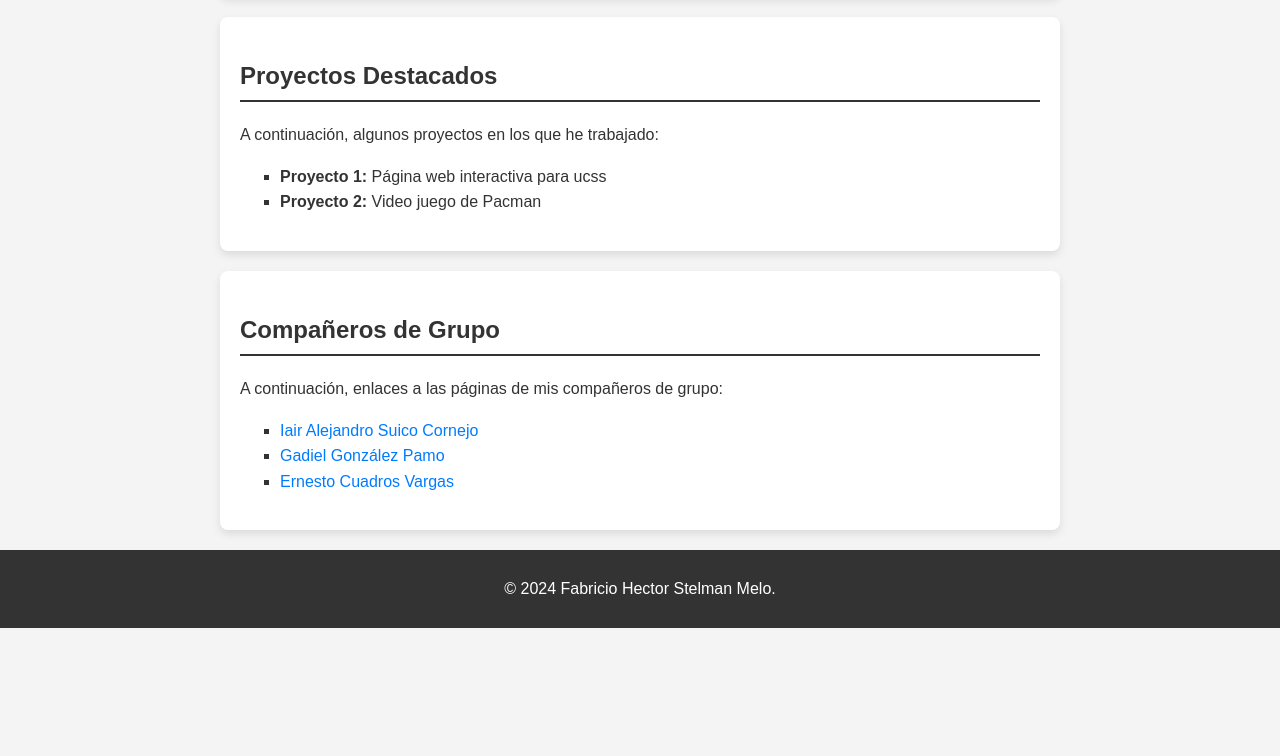
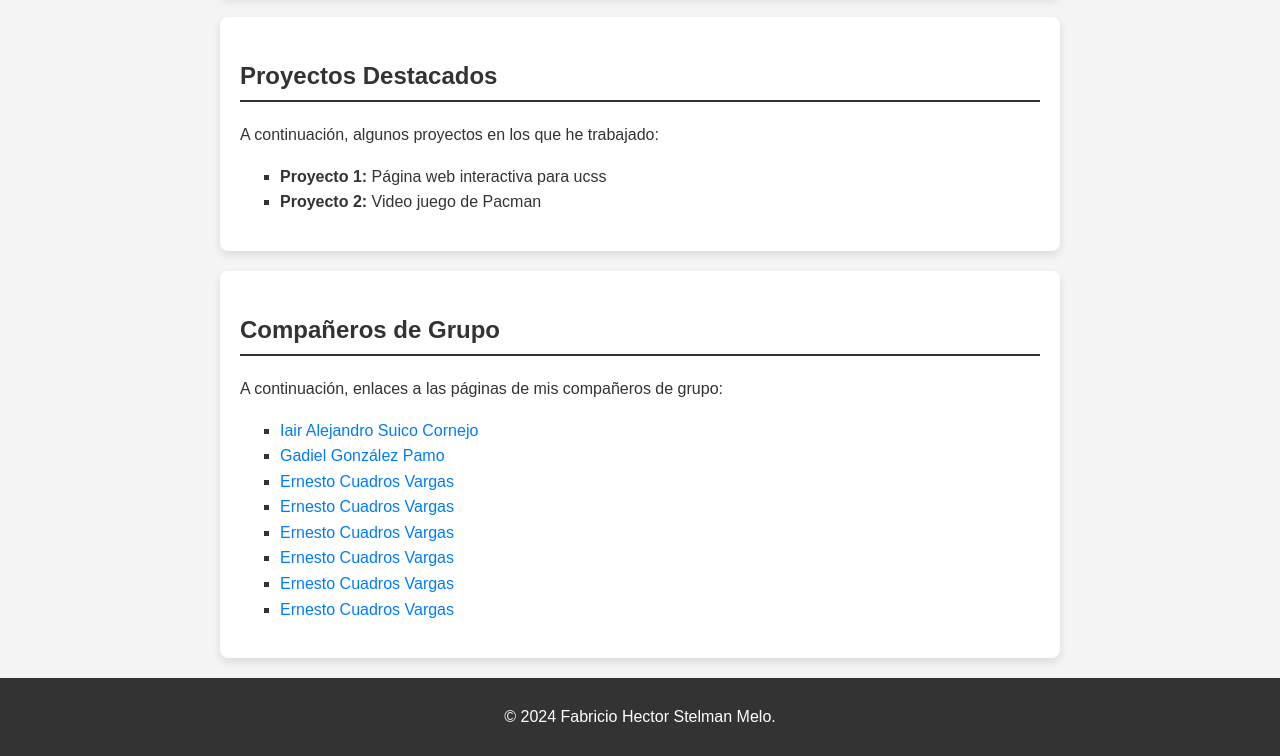
Before and after one commit to fsm2005/fabricio-stelman-melo, a plain HTML site: page index.html in a window 1280 px wide. Shown: the part 858-1614 px from the top of the page. Before the commit the page ends 1486 px from the top, so only its background shows below. Drawn offline with Linux system fonts and the light colour scheme.

Commit message:
index.html

```diff
--- a/index.html
+++ b/index.html
@@ -113,6 +113,11 @@
             <li><a href="https://paginawebiair.web.app/" target="_blank">Iair Alejandro Suico Cornejo</a></li>
             <li><a href="https://ultrones09.github.io/Gadiel-Mateo-Gonzalez-Pamo/" target="_blank">Gadiel González Pamo</a></li>
             <li><a href="https://ecuadros.blogspot.com/?m=1" target="_blank">Ernesto Cuadros Vargas</a></li>
+            <li><a href="https://ecuadros.blogspot.com/?m=1" target="_blank">Ernesto Cuadros Vargas</a></li>
+            <li><a href="https://ecuadros.blogspot.com/?m=1" target="_blank">Ernesto Cuadros Vargas</a></li>
+            <li><a href="https://ecuadros.blogspot.com/?m=1" target="_blank">Ernesto Cuadros Vargas</a></li>
+            <li><a href="https://ecuadros.blogspot.com/?m=1" target="_blank">Ernesto Cuadros Vargas</a></li>
+            <li><a href="https://ecuadros.blogspot.com/?m=1" target="_blank">Ernesto Cuadros Vargas</a></li>
         </ul>
     </section>
 
```
